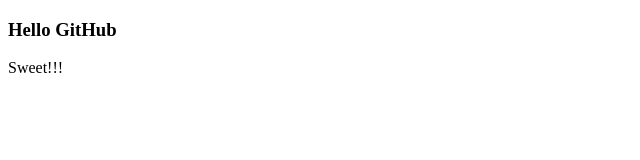
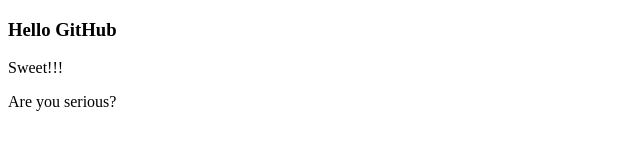
Before and after one commit to thepotatocorp/fuzzy-spoon, a plain HTML site: page index.html in a window 1280 px wide. Shown: the whole page, without its empty margins (0-640 px from the left). Drawn offline with Linux system fonts and the light colour scheme.

Commit message:
add more stuff in the main body

```diff
--- a/index.html
+++ b/index.html
@@ -13,6 +13,7 @@
 <body>
 	<h3>Hello GitHub</h3>
 	<p>Sweet!!!</p>
+	<p> Are you serious?</p>
 </body>
 
 </html>
```
